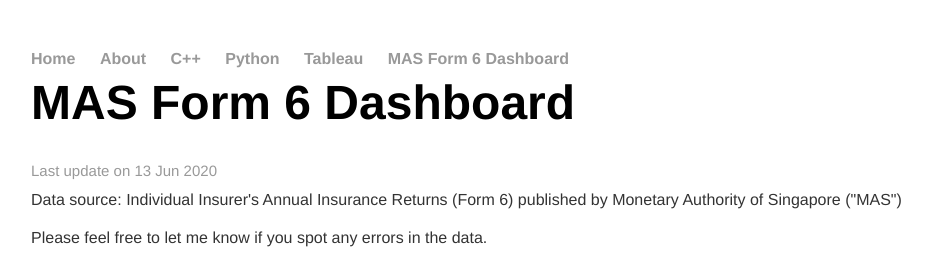
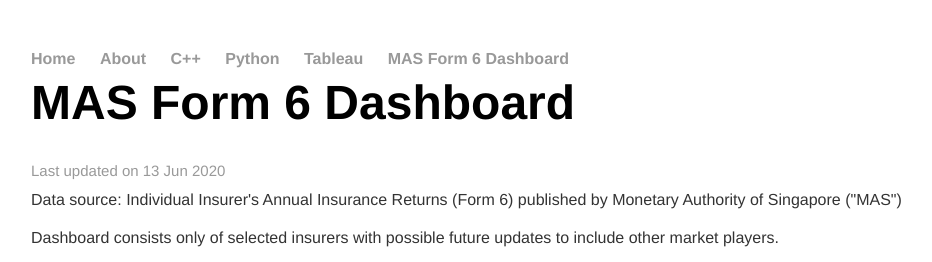
Before and after one commit to cchanzl/Lock-Screen, a Jekyll site: the page built from form 6/index.html, in a window 1280 px wide and 900 px high, cut to the strip 0-262 px from the top of the window. Shown: the whole strip, without its empty margins (97-1029 px from the left). Built offline with Jekyll 4.4.1, drawn with Linux system fonts in a browser that asks for light colours; some of the changed text lies outside the part shown.

Commit message:
Update index.html

```diff
--- a/form 6/index.html
+++ b/form 6/index.html
@@ -5,8 +5,12 @@
 	<h1>{{ page.title }}</h1>
 	<br>
 
-<h2> Last update on 13 Jun 2020 </h2>
+<h2> Last updated on 13 Jun 2020 </h2>
 <p> Data source: Individual Insurer's Annual Insurance Returns (Form 6) published by Monetary Authority of Singapore ("MAS") </p>
+<p> Dashboard consists only of selected insurers with possible future updates to include other market players.  </p>
 <p> Please feel free to let me know if you spot any errors in the data.  </p>
 
   <iframe src="https://dash-app-form-6.herokuapp.com/" height=3700 width=1500 frameBorder="0"></iframe>
+
+<p> Key Notes  </p>
+<p> 1) Box plots are based on data of selected insurers and not the entire market.  </p>
```
